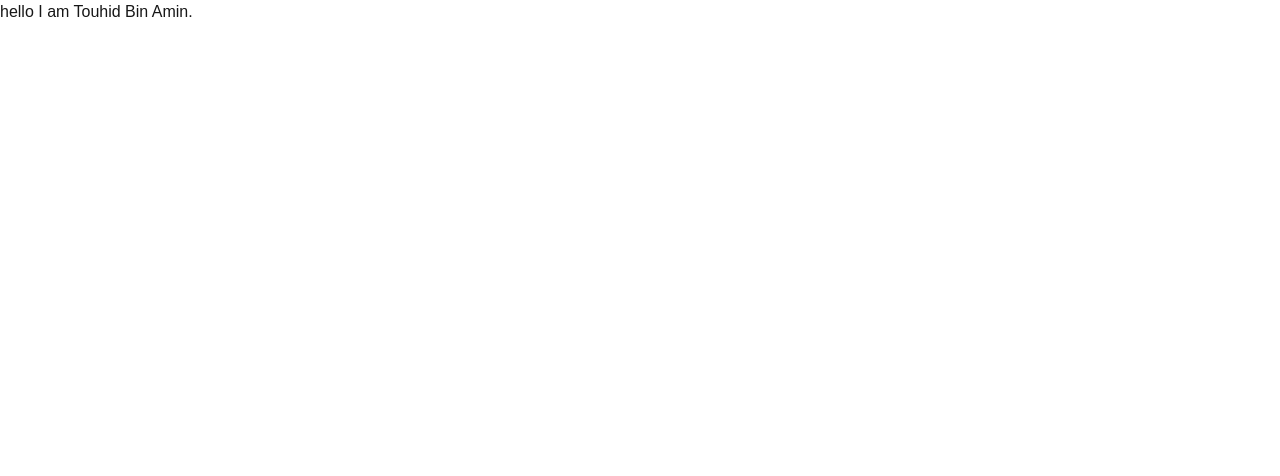
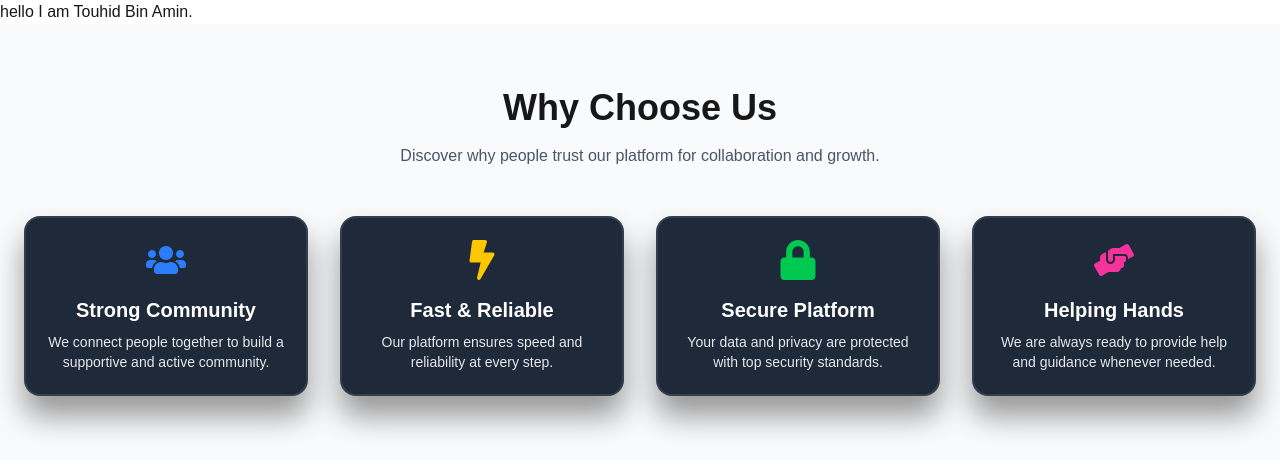
Before and after one commit to swajannaimur/One-Orbit, a Next.js app: page / in a window 1280 px wide. Shown: the top 476 px of the page. Built offline with nearby package versions, Linux system fonts and the light colour scheme.

Commit message:
added whychoseus section

```diff
--- a/src/app/page.js
+++ b/src/app/page.js
@@ -1,9 +1,11 @@
+import WhyChooseUs from "@/component/WhyChoseUs";
 import Image from "next/image";
 
 export default function Home() {
   return (
     <div>
       <h2>hello I am Touhid Bin Amin.</h2>
+      <WhyChooseUs/>
     </div>
   );
 }
--- /dev/null
+++ b/src/component/ThreeDCard.jsx
@@ -0,0 +1,107 @@
+'use client';
+
+import React, { useState, useRef, useCallback, ReactNode, CSSProperties } from 'react';
+function ThreeDCard({
+  children,
+  className = '',
+  maxRotation = 10,
+  glowOpacity = 0.2,
+  shadowBlur = 30,
+  parallaxOffset = 40,
+  transitionDuration = '0.6s',
+  backgroundImage = null,
+  enableGlow = true,
+  enableShadow = true,
+  enableParallax = true
+}) {
+  const cardRef = useRef(null);
+  const [transform, setTransform] = useState({
+    rotateX: 0,
+    rotateY: 0,
+    glowX: 50,
+    glowY: 50,
+    shadowX: 0,
+    shadowY: 20,
+    isHovered: false
+  });
+  const handleMouseMove = useCallback(e => {
+    if (!cardRef.current) return;
+    const rect = cardRef.current.getBoundingClientRect();
+    const {
+      width,
+      height,
+      left,
+      top
+    } = rect;
+    const mouseX = e.clientX - left;
+    const mouseY = e.clientY - top;
+    const xPct = mouseX / width - 0.5;
+    const yPct = mouseY / height - 0.5;
+    const newRotateX = yPct * -1 * maxRotation;
+    const newRotateY = xPct * maxRotation;
+    setTransform(prev => ({
+      ...prev,
+      rotateX: newRotateX,
+      rotateY: newRotateY,
+      glowX: mouseX / width * 100,
+      glowY: mouseY / height * 100,
+      shadowX: enableShadow ? newRotateY * 0.8 : 0,
+      shadowY: enableShadow ? 20 - newRotateX * 0.6 : 20
+    }));
+  }, [maxRotation, enableShadow]);
+  const handleMouseEnter = useCallback(() => {
+    setTransform(prev => ({
+      ...prev,
+      isHovered: true
+    }));
+  }, []);
+  const handleMouseLeave = useCallback(() => {
+    setTransform({
+      rotateX: 0,
+      rotateY: 0,
+      glowX: 50,
+      glowY: 50,
+      shadowX: 0,
+      shadowY: 20,
+      isHovered: false
+    });
+  }, []);
+  const cardStyle = {
+    transform: `perspective(1000px) rotateX(${transform.rotateX}deg) rotateY(${transform.rotateY}deg) scale3d(1, 1, 1)`,
+    boxShadow: enableShadow ? `${transform.shadowX}px ${transform.shadowY}px ${shadowBlur}px rgba(0, 0, 0, 0.4)` : 'none',
+    transition: `transform ${transitionDuration} cubic-bezier(0.23, 1, 0.32, 1), box-shadow ${transitionDuration} cubic-bezier(0.23, 1, 0.32, 1)`,
+    transformStyle: 'preserve-3d'
+  };
+  const backgroundStyle = backgroundImage ? {
+    backgroundImage: `url(${backgroundImage})`,
+    backgroundSize: 'cover',
+    backgroundPosition: 'center',
+    opacity: transform.isHovered ? 1 : 0,
+    transition: `opacity 0.5s ease-in-out`
+  } : {};
+  const glowStyle = enableGlow ? {
+    background: `radial-gradient(circle at ${transform.glowX}% ${transform.glowY}%, rgba(255, 255, 255, ${glowOpacity}), transparent)`,
+    opacity: transform.isHovered ? 1 : 0,
+    transition: 'opacity 0.5s ease-in-out'
+  } : {};
+  const contentStyle = enableParallax ? {
+    transform: `translateZ(${parallaxOffset}px)`,
+    transformStyle: 'preserve-3d'
+  } : {};
+  return <div style={{
+    perspective: '1000px'
+  }} className={className}>
+      <div ref={cardRef} onMouseMove={handleMouseMove} onMouseEnter={handleMouseEnter} onMouseLeave={handleMouseLeave} style={cardStyle} className="relative bg-gray-800 rounded-2xl overflow-hidden" role="img" tabIndex={0} onFocus={handleMouseEnter} onBlur={handleMouseLeave}>
+        {backgroundImage && <div className="absolute inset-0 rounded-2xl" style={backgroundStyle} aria-hidden="true" />}
+
+        <div className="absolute inset-0 border-2 border-white/10 rounded-2xl pointer-events-none" aria-hidden="true" />
+
+        {enableGlow && <div className="absolute inset-0 z-0 rounded-2xl pointer-events-none" style={glowStyle} aria-hidden="true" />}
+
+        <div style={contentStyle} className="relative z-10">
+          {children}
+        </div>
+      </div>
+    </div>;
+}
+export default ThreeDCard;
--- /dev/null
+++ b/src/component/WhyChoseUs.jsx
@@ -0,0 +1,57 @@
+'use client';
+
+
+import { FaUsers, FaBolt, FaLock, FaHandsHelping } from "react-icons/fa";
+import ThreeDCard from "./ThreeDCard";
+
+export default function WhyChooseUs() {
+  const features = [
+    {
+      title: "Strong Community",
+      desc: "We connect people together to build a supportive and active community.",
+      icon: <FaUsers size={40} className="text-blue-500" />,
+
+    },
+    {
+      title: "Fast & Reliable",
+      desc: "Our platform ensures speed and reliability at every step.",
+      icon: <FaBolt size={40} className="text-yellow-400" />,
+
+    },
+    {
+      title: "Secure Platform",
+      desc: "Your data and privacy are protected with top security standards.",
+      icon: <FaLock size={40} className="text-green-500" />,
+
+    },
+    {
+      title: "Helping Hands",
+      desc: "We are always ready to provide help and guidance whenever needed.",
+      icon: <FaHandsHelping size={40} className="text-pink-500" />,
+
+    }
+  ];
+
+  return (
+    <section className="py-16 bg-gray-50">
+      <div className="container mx-auto px-6 text-center">
+        <h2 className="text-4xl font-bold mb-4">Why Choose Us</h2>
+        <p className="text-gray-600 mb-12">
+          Discover why people trust our platform for collaboration and growth.
+        </p>
+
+        <div className="grid grid-cols-1 sm:grid-cols-2 lg:grid-cols-4 gap-8">
+          {features.map((feature, i) => (
+            <ThreeDCard key={i} backgroundImage={feature.bg}>
+              <div className="p-6 flex flex-col items-center text-center">
+                <div className="mb-4">{feature.icon}</div>
+                <h3 className="text-xl font-semibold text-white">{feature.title}</h3>
+                <p className="text-gray-200 text-sm mt-2">{feature.desc}</p>
+              </div>
+            </ThreeDCard>
+          ))}
+        </div>
+      </div>
+    </section>
+  );
+}
```
Also changed, not shown: src/component/Reviews.jsx (added).
